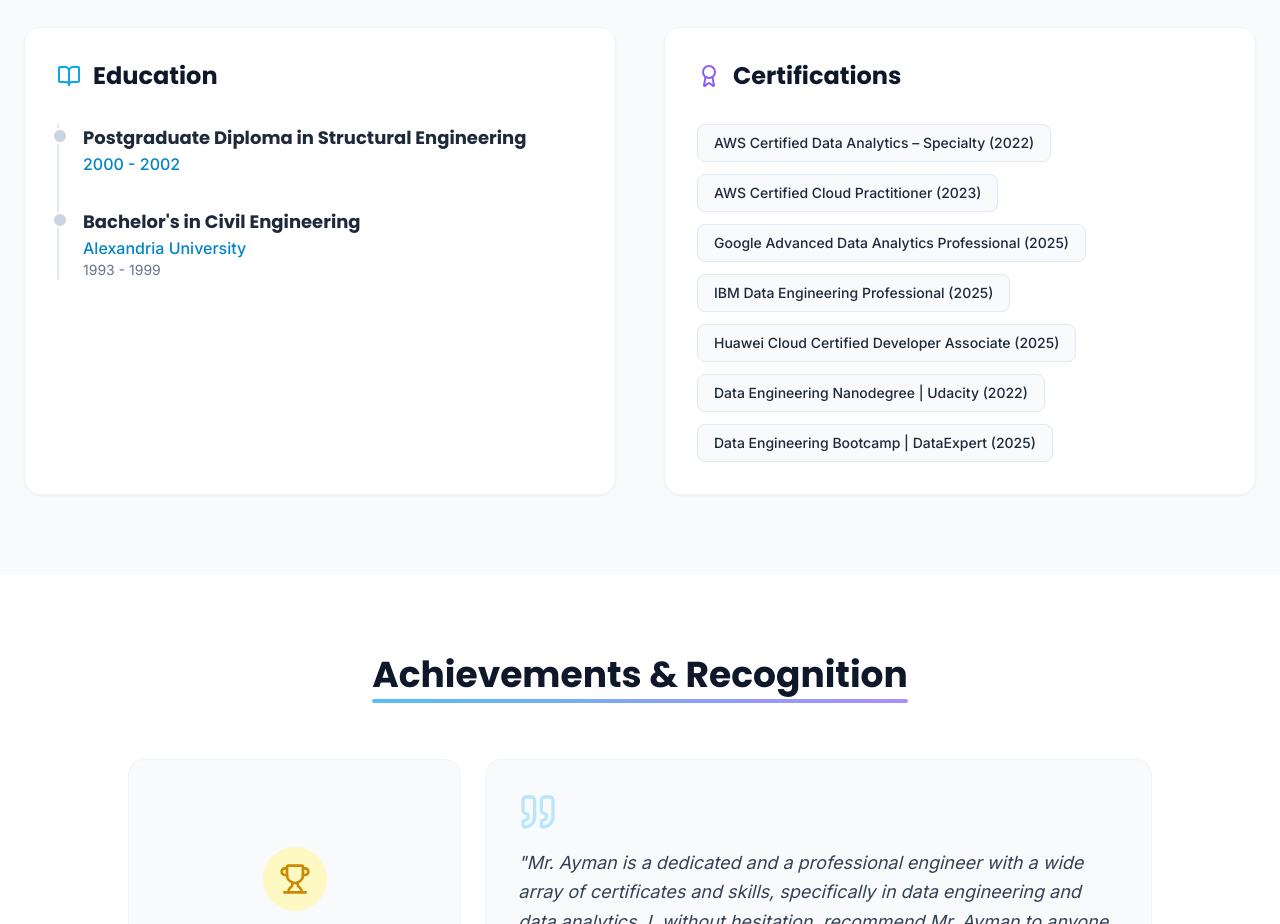
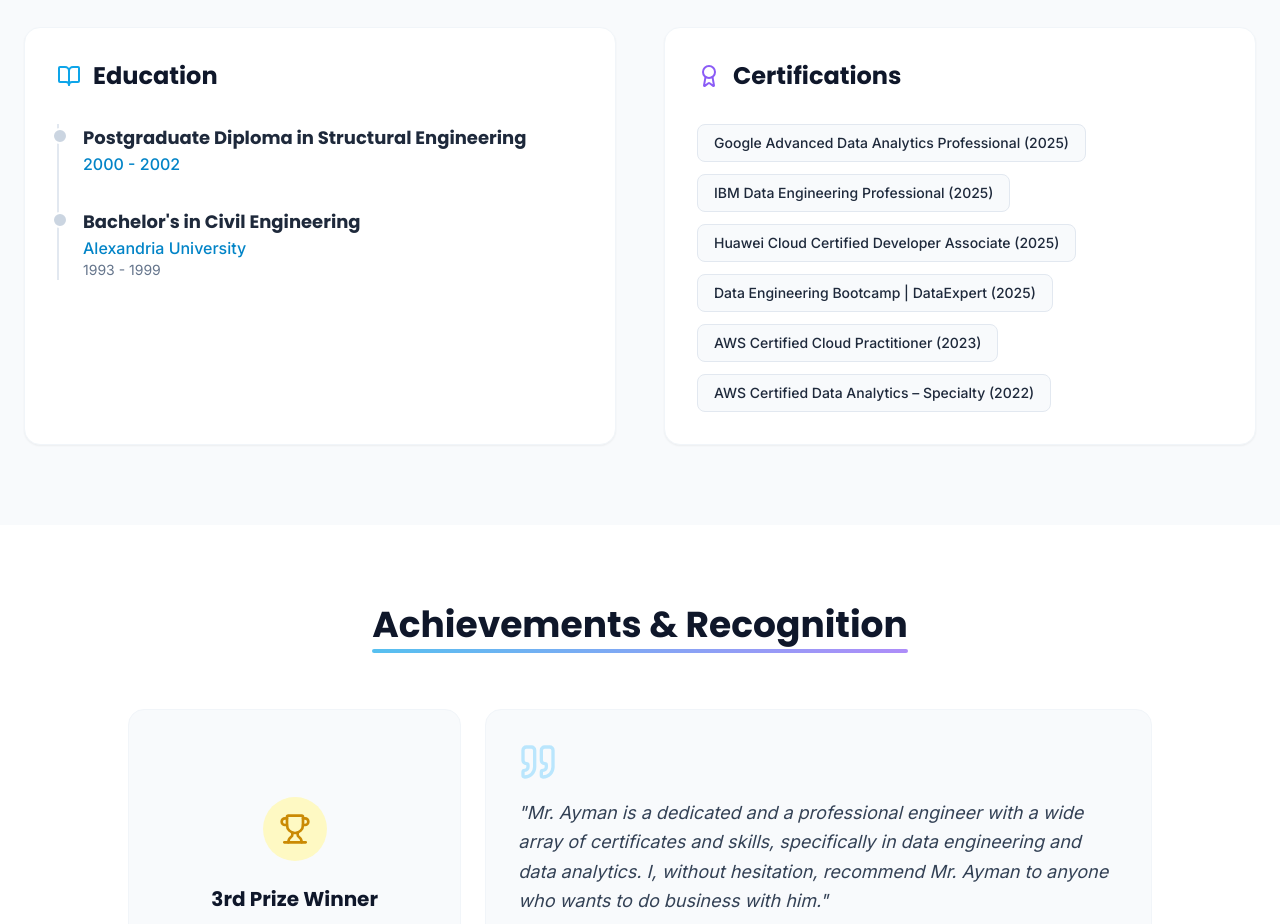
Before and after one commit to aymanibrahim/portfolio, a React (Vite) app: page / in a window 1280 px wide. Shown: the part 6060-6984 px from the top of the page. Built offline with nearby package versions, Linux system fonts and the light colour scheme.

Commit message:
Organize certifications

```diff
--- a/components/Education.tsx
+++ b/components/Education.tsx
@@ -46,13 +46,12 @@ const Education: React.FC = () => {
 
               <div className="flex flex-wrap gap-3">
                  {[
-                   "AWS Certified Data Analytics – Specialty (2022)",
-                   "AWS Certified Cloud Practitioner (2023)",
                    "Google Advanced Data Analytics Professional (2025)",
                    "IBM Data Engineering Professional (2025)",
                    "Huawei Cloud Certified Developer Associate (2025)",
-                   "Data Engineering Nanodegree | Udacity (2022)",
-                   "Data Engineering Bootcamp | DataExpert (2025)"
+                   "Data Engineering Bootcamp | DataExpert (2025)",
+                   "AWS Certified Cloud Practitioner (2023)",
+                   "AWS Certified Data Analytics – Specialty (2022)"
                  ].map((cert, idx) => (
                    <span key={idx} className="px-4 py-2 bg-slate-50 dark:bg-slate-800 text-slate-800 dark:text-slate-200 text-sm font-medium rounded-lg border border-slate-200 dark:border-slate-700 hover:border-secondary-400 transition-colors cursor-default">
                      {cert}
```
